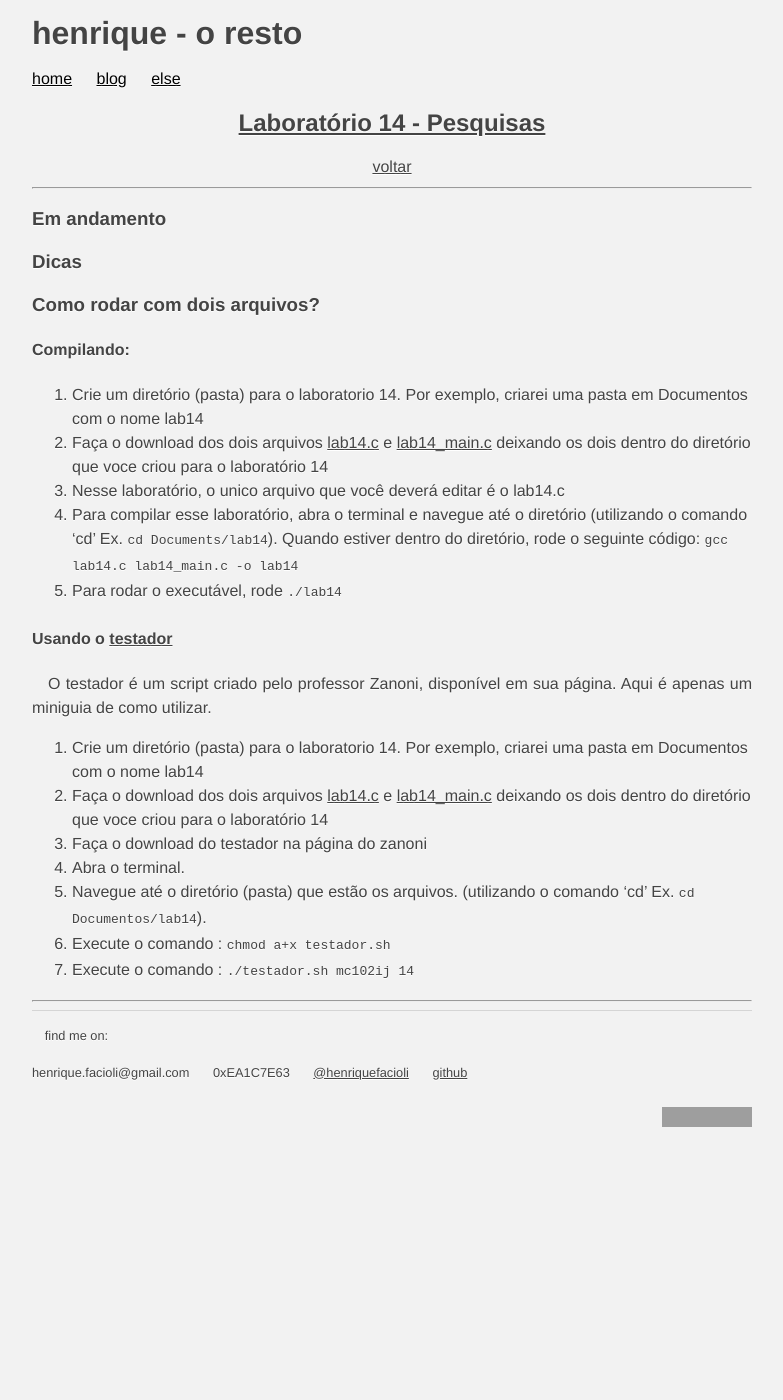
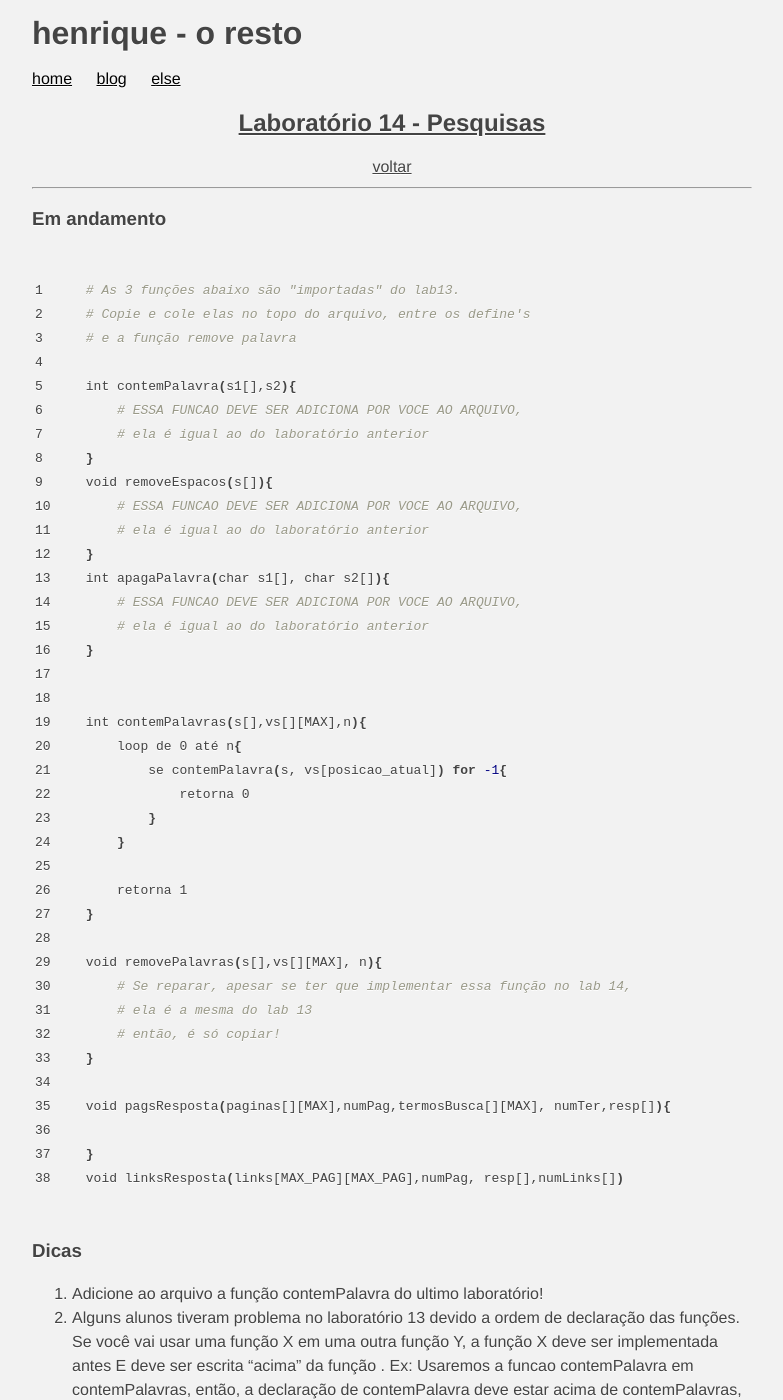
Before and after one commit to faciolihenrique/henriquefacioli.github.io, a Jekyll site: the page built from else/mc102/1s2016/pseudo14.md, in a window 1280 px wide and 1400 px high. Shown: the whole window, without its empty margins (248-1031 px from the left). Built offline with Jekyll 4.4.1, drawn with Linux system fonts in a browser that asks for light colours; some of the changed text lies outside the part shown; grey boxes are pictures that could not be loaded.

Commit message:
Atualização do lab13

```diff
--- a/else/mc102/1s2016/pseudo14.md
+++ b/else/mc102/1s2016/pseudo14.md
@@ -8,10 +8,50 @@ anterior: ../
 ### Em andamento
 
 {% highlight bash linenos%}
+    # As 3 funções abaixo são "importadas" do lab13.
+    # Copie e cole elas no topo do arquivo, entre os define's
+    # e a função remove palavra
+
+    int contemPalavra(s1[],s2){
+        # ESSA FUNCAO DEVE SER ADICIONA POR VOCE AO ARQUIVO,
+        # ela é igual ao do laboratório anterior
+    }
+    void removeEspacos(s[]){
+        # ESSA FUNCAO DEVE SER ADICIONA POR VOCE AO ARQUIVO,
+        # ela é igual ao do laboratório anterior
+    }
+    int apagaPalavra(char s1[], char s2[]){
+        # ESSA FUNCAO DEVE SER ADICIONA POR VOCE AO ARQUIVO,
+        # ela é igual ao do laboratório anterior
+    }
+
+
+    int contemPalavras(s[],vs[][MAX],n){
+        loop de 0 até n{
+            se contemPalavra(s, vs[posicao_atual]) for -1{
+                retorna 0
+            }
+        }
+
+        retorna 1
+    }
+
+    void removePalavras(s[],vs[][MAX], n){
+        # Se reparar, apesar se ter que implementar essa função no lab 14,
+        # ela é a mesma do lab 13
+        # então, é só copiar!
+    }
+
+    void pagsResposta(paginas[][MAX],numPag,termosBusca[][MAX], numTer,resp[]){
+
+    }
+    void linksResposta(links[MAX_PAG][MAX_PAG],numPag, resp[],numLinks[])
 
 {% endhighlight %}
 
 ### Dicas
+1. Adicione ao arquivo a função contemPalavra do ultimo laboratório!
+2. Alguns alunos tiveram problema no laboratório 13 devido a ordem de declaração das funções. Se você vai usar uma função X em uma outra função Y, a função X deve ser implementada antes E deve ser escrita "acima" da função . Ex: Usaremos a funcao contemPalavra em contemPalavras, então, a declaração de contemPalavra deve estar acima de contemPalavras, como visto...
 
 ### Como rodar com dois arquivos?
 
@@ -28,8 +68,11 @@ O testador é um script criado pelo professor Zanoni, disponível em sua página
 
  1. Crie um diretório (pasta) para o laboratorio 14. Por exemplo, criarei uma pasta em Documentos com o nome lab14
  2. Faça o download dos dois arquivos [lab14.c](https://susy.ic.unicamp.br:9999/mc102ij/14/aux/lab14.c) e [lab14_main.c](https://susy.ic.unicamp.br:9999/mc102ij/14/aux/lab14_main.c) deixando os dois dentro do diretório que voce criou para o laboratório 14
- 3. Faça o download do testador na página do zanoni
+ 3. Faça o download do [testador](http://www.ic.unicamp.br/~zanoni/mc102/2016-1s/testador/testador.sh) que está na página do zanoni na mesma pasta que está o seu código. Uma dica é clicar com o botão direito do mouse e então salvar-como, pois aí você já pode salvá-lo diretamente na pasta.
  4. Abra o terminal.
  5. Navegue até o diretório (pasta) que estão os arquivos. (utilizando o comando 'cd' Ex. `cd Documentos/lab14`).
  6. Execute o comando : `chmod a+x testador.sh`
  7. Execute o comando : `./testador.sh mc102ij 14`
+
+#### CodeBlocks
+ Não sei usar. Se alguém souber, pf me avise que eu crio um pequeno tutorial aqui :)
--- a/else/mc102/index.html
+++ b/else/mc102/index.html
@@ -2,7 +2,7 @@
 layout: posts-atualizavel
 title: henrique - o resto
 postName: "MC102 - unicamp"
-date: 2016-05-19
+date: 2016-05-23
 comments: false
 
 ---
@@ -11,6 +11,8 @@ Colocarei aqui os 'pseudocódigos' que pensei para auxilio no laboratório. É i
 Esse site não tem nada formal com a disciplina. Eu, como pad, percebi que alguns alunos estavam com dificuldade muitas vezes na elaboração da ideia do código e por isso decidi colocar aqui.
 <br>
 Qualquer dúvida, me mandar um email (email no rodapé) com o assunto "[MC102] Nome do laboratório"
+<br>
+CUIDADO!MUITAS VEZES OS CÒDIGOS NÂO ESTÂO TOTALMENTE CERTOS! ELES SERVEM MAIS DE UMA BASE PARA TENTAR AJUDAR E NÂO PARA COPIAR LINHA POR LINHA!
 
 <p>
 <ul>
@@ -20,6 +22,7 @@ Qualquer dúvida, me mandar um email (email no rodapé) com o assunto "[MC102] N
     <li><a href="1s2016/pseudo12"> Laboratório 12 - Conjuntos </a></li>
     <li><a href="1s2016/pseudo13"> Laboratório 13 - Funções para strings </a></li>
     <li><a href="1s2016/pseudo14"> Laboratório 14 - Pesquisas </a></li>
+    <li><a href="1s2016/pseudo15"> Laboratório 15 - Registros com Ponteiros </a></li>
 </ul>
 </p>
 <footer>
```
Also changed, not shown: else/mc102/1s2016/pseudo13.md (+10 -5 lines).
